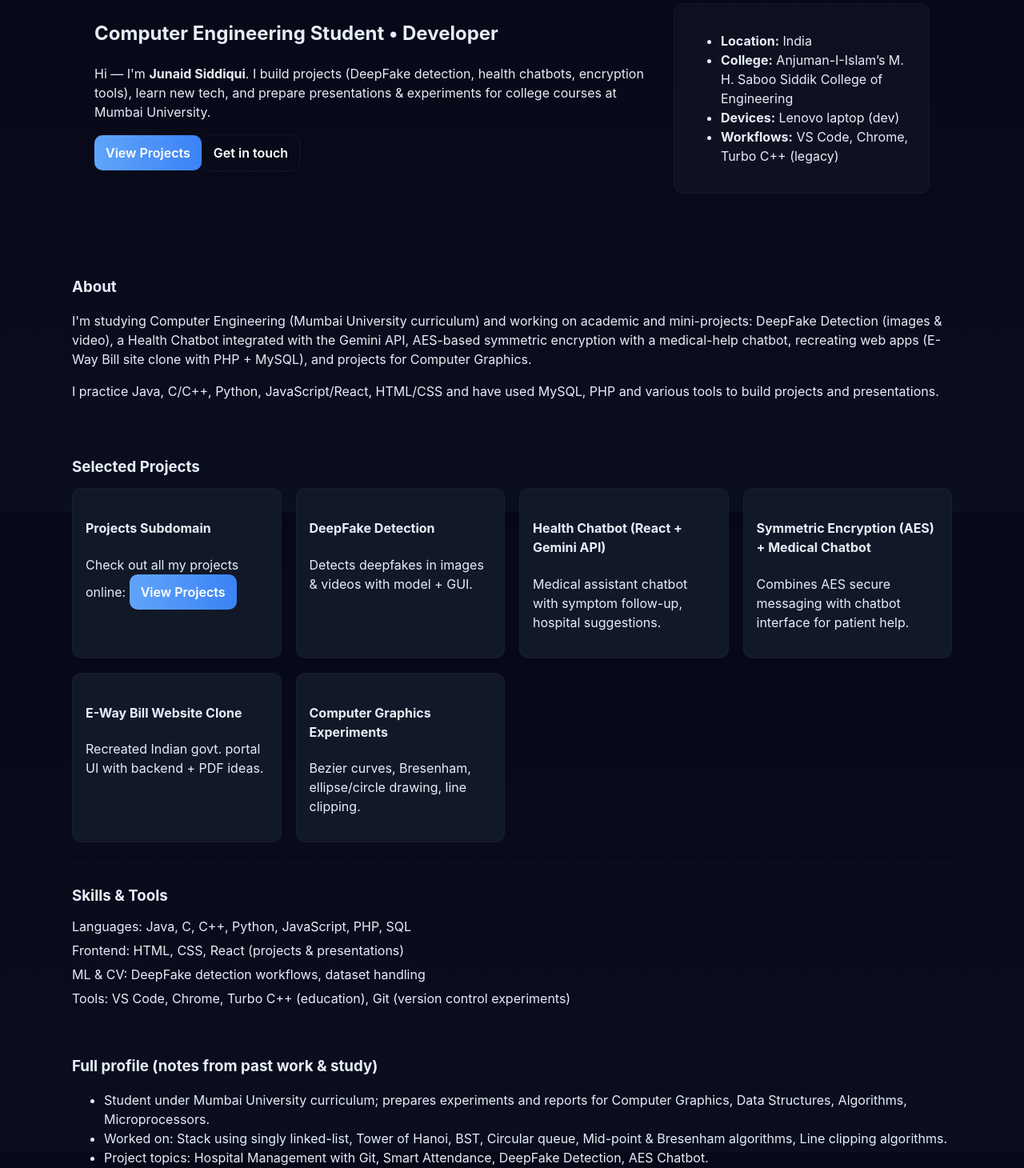
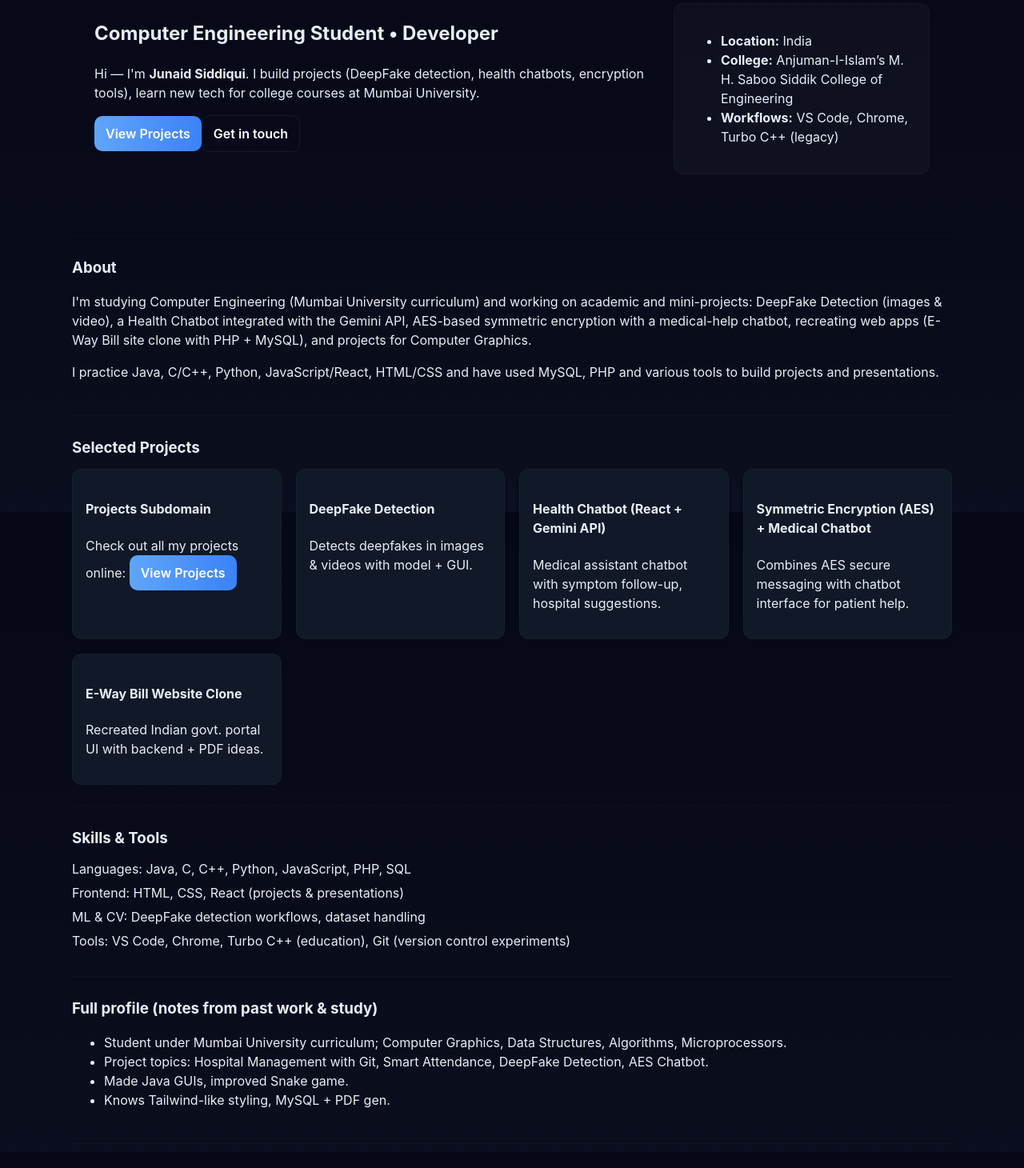
Before and after one commit to TheSiddKid/HomePage, a React (Vite) app: page / in a window 1280 px wide. Shown: the part 160-1620 px from the top of the page at 80% size. Built offline with nearby package versions, Linux system fonts and the light colour scheme.

Commit message:
Remove computer graphics and device details
Removed references to computer graphics experiments and devices.

```diff
--- a/src/pages/Home.tsx
+++ b/src/pages/Home.tsx
@@ -35,16 +35,13 @@ const Home: React.FC = () => {
         "Health Chatbot (React + Gemini API)",
         "AES symmetric encryption + Chatbot",
         "E-Way Bill UI clone (HTML/CSS/JS + PHP + MySQL)",
-        "Computer Graphics experiments (Bezier, Bresenham, Mid-point algorithms)"
       ],
       skills: ["Java", "C", "C++", "Python", "JavaScript", "PHP", "SQL", "HTML", "CSS", "React"],
       tools: ["VS Code", "Chrome", "Turbo C++", "MySQL", "Git"],
       notes: [
-        "Works on academic experiments: stacks (linked-list), BST, circular queue, line clipping algorithms",
         "Preparing presentations, PPT & viva for projects",
         "Creating small GUI apps & games (Java, Snake game enhancements)"
       ],
-      devices: { laptop: "Lenovo", phone: "Samsung Guru" },
     };
 
     const copyBtn = document.getElementById('copyProfile');
@@ -99,8 +96,7 @@ const Home: React.FC = () => {
               <h2>Computer Engineering Student • Developer</h2>
               <p>
                 Hi — I'm <strong>Junaid Siddiqui</strong>. I build projects (DeepFake
-                detection, health chatbots, encryption tools), learn new tech, and
-                prepare presentations & experiments for college courses at Mumbai
+                detection, health chatbots, encryption tools), learn new tech for college courses at Mumbai
                 University.
               </p>
               <div className="cta-row">
@@ -119,7 +115,6 @@ const Home: React.FC = () => {
               <ul>
                 <li><strong>Location:</strong> India</li>
                 <li><strong>College:</strong> Anjuman-I-Islam’s M. H. Saboo Siddik College of Engineering</li>
-                <li><strong>Devices:</strong> Lenovo laptop (dev)</li>
                 <li><strong>Workflows:</strong> VS Code, Chrome, Turbo C++ (legacy)</li>
               </ul>
             </div>
@@ -174,10 +169,7 @@ const Home: React.FC = () => {
               <p>Recreated Indian govt. portal UI with backend + PDF ideas.</p>
             </article>
 
-            <article className="card">
-              <h4>Computer Graphics Experiments</h4>
-              <p>Bezier curves, Bresenham, ellipse/circle drawing, line clipping.</p>
-            </article>
+
           </div>
         </section>
 
@@ -194,10 +186,9 @@ const Home: React.FC = () => {
         <section id="profile" className="container section">
           <h3>Full profile (notes from past work & study)</h3>
           <ul>
-            <li>Student under Mumbai University curriculum; prepares experiments and reports for Computer Graphics, Data Structures, Algorithms, Microprocessors.</li>
-            <li>Worked on: Stack using singly linked-list, Tower of Hanoi, BST, Circular queue, Mid-point & Bresenham algorithms, Line clipping algorithms.</li>
+            <li>Student under Mumbai University curriculum; Computer Graphics, Data Structures, Algorithms, Microprocessors.</li>
             <li>Project topics: Hospital Management with Git, Smart Attendance, DeepFake Detection, AES Chatbot.</li>
-            <li>Made Java GUIs, improved Snake game, edited surprise videos (family use).</li>
+            <li>Made Java GUIs, improved Snake game.</li>
             <li>Knows Tailwind-like styling, MySQL + PDF gen.</li>
           </ul>
         </section>
```
